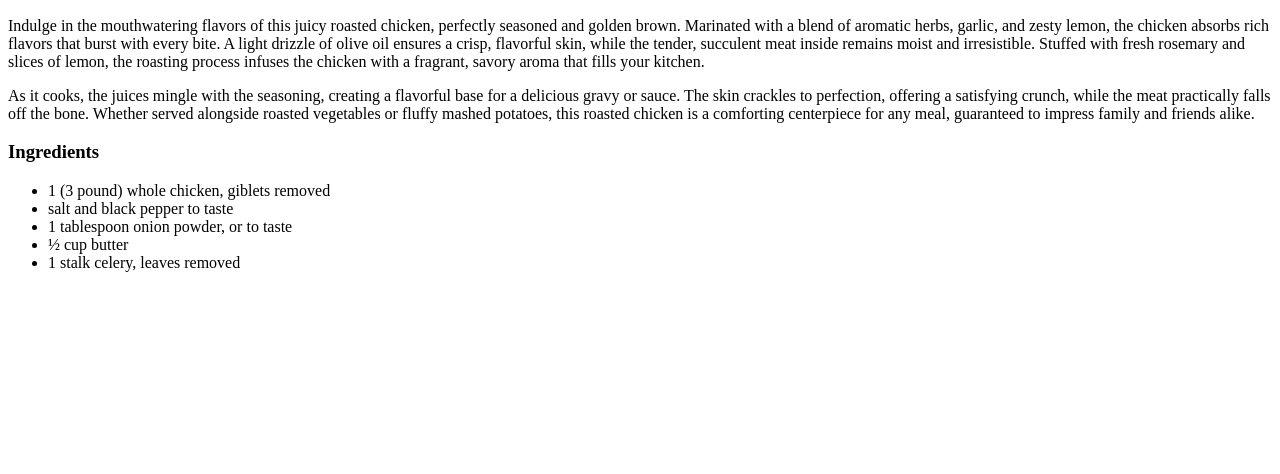
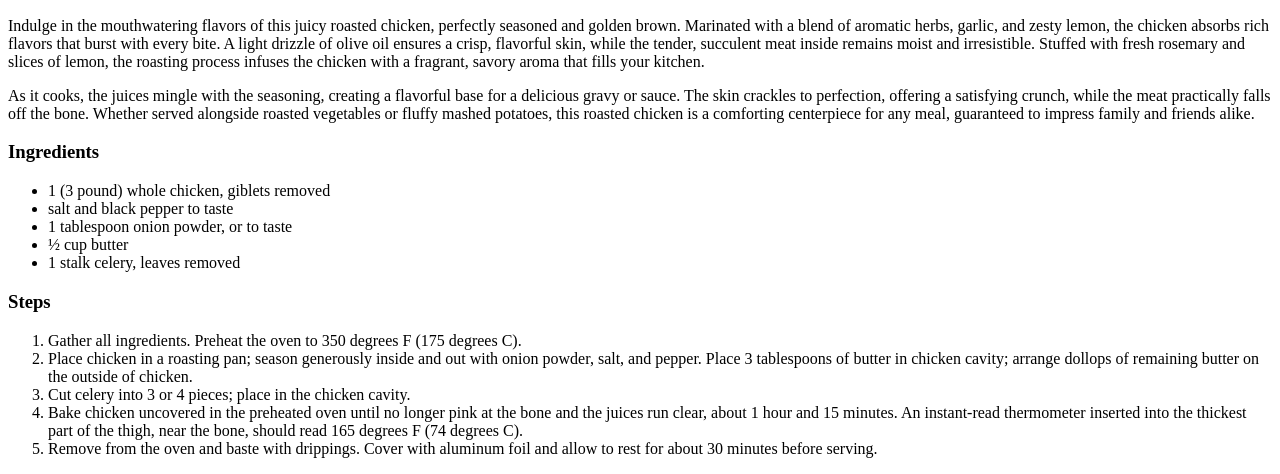
Before and after one commit to Abdurrahman-X/odin-recipes, a plain HTML site: page recipes/juicy-chicken.html in a window 1280 px wide. Shown: the part 434-908 px from the top of the page. Before the commit the page ends 800 px from the top, so only its background shows below. Drawn offline with Linux system fonts and the light colour scheme.

Commit message:
Added a list of steps to the recipe page

```diff
--- a/recipes/juicy-chicken.html
+++ b/recipes/juicy-chicken.html
@@ -24,5 +24,14 @@
         <li>½ cup butter</li>
         <li>1 stalk celery, leaves removed</li>
     </ul>
+
+    <h3>Steps</h3>
+    <ol>
+        <li>Gather all ingredients. Preheat the oven to 350 degrees F (175 degrees C).</li>
+        <li>Place chicken in a roasting pan; season generously inside and out with onion powder, salt, and pepper. Place 3 tablespoons of butter in chicken cavity; arrange dollops of remaining butter on the outside of chicken.</li>
+        <li>Cut celery into 3 or 4 pieces; place in the chicken cavity.</li>
+        <li>Bake chicken uncovered in the preheated oven until no longer pink at the bone and the juices run clear, about 1 hour and 15 minutes. An instant-read thermometer inserted into the thickest part of the thigh, near the bone, should read 165 degrees F (74 degrees C).</li>
+        <li>Remove from the oven and baste with drippings. Cover with aluminum foil and allow to rest for about 30 minutes before serving.</li>
+    </ol>
 </body>
 </html>
```
